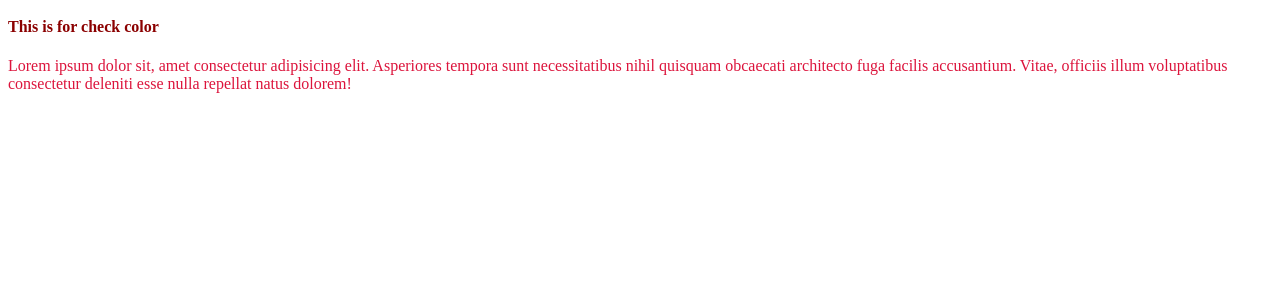
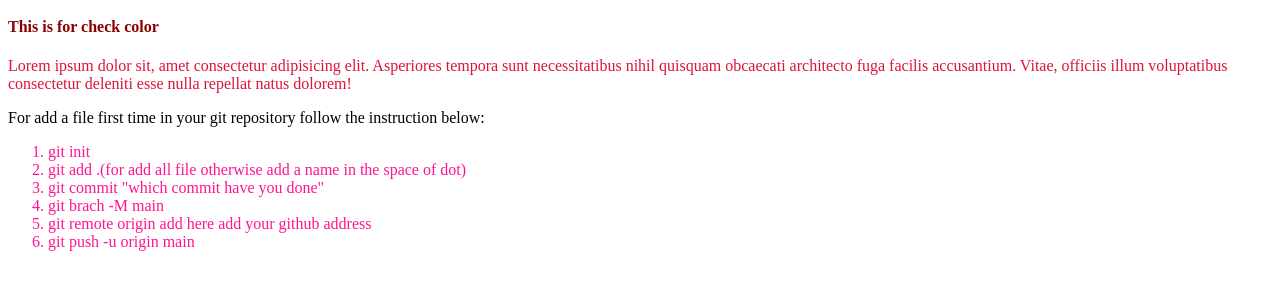
Before and after one commit to armanabid04/third-repo, a plain HTML site: page index.html in a window 1280 px wide. Shown: the part 105-394 px from the top of the page. Drawn offline with Linux system fonts and the light colour scheme.

Commit message:
change some style and add some kine

```diff
--- a/index.html
+++ b/index.html
@@ -11,6 +11,16 @@
     <h1>This is for only git repository</h1>
     <h3>This is for CSS</h3>
     <h4>This is for check color</h4>
-    <p>Lorem ipsum dolor sit, amet consectetur adipisicing elit. Asperiores tempora sunt necessitatibus nihil quisquam obcaecati architecto fuga facilis accusantium. Vitae, officiis illum voluptatibus consectetur deleniti esse nulla repellat natus dolorem!</p>
+    <p class="lorem">Lorem ipsum dolor sit, amet consectetur adipisicing elit. Asperiores tempora sunt necessitatibus nihil quisquam obcaecati architecto fuga facilis accusantium. Vitae, officiis illum voluptatibus consectetur deleniti esse nulla repellat natus dolorem!</p>
+    <p>For add a file first time in your git repository follow the instruction below:</p>
+    <ol>
+        <li>git init</li>
+        <li>git add .(for add all file otherwise add a name in the space of dot)</li>
+        <li>git commit "which commit have you done"</li>
+        <li>git brach -M main</li>
+        <li>git remote origin add here add your github address</li>
+        <li>git push -u origin main</li>
+
+    </ol>
 </body>
 </html>
--- a/style.css
+++ b/style.css
@@ -1,4 +1,4 @@
-p{
+.lorem{
     color:crimson
 }
 h1{
@@ -10,3 +10,6 @@ h3{
 h4{
     color: darkred;
 }
+li{
+    color: deeppink;
+}
```
